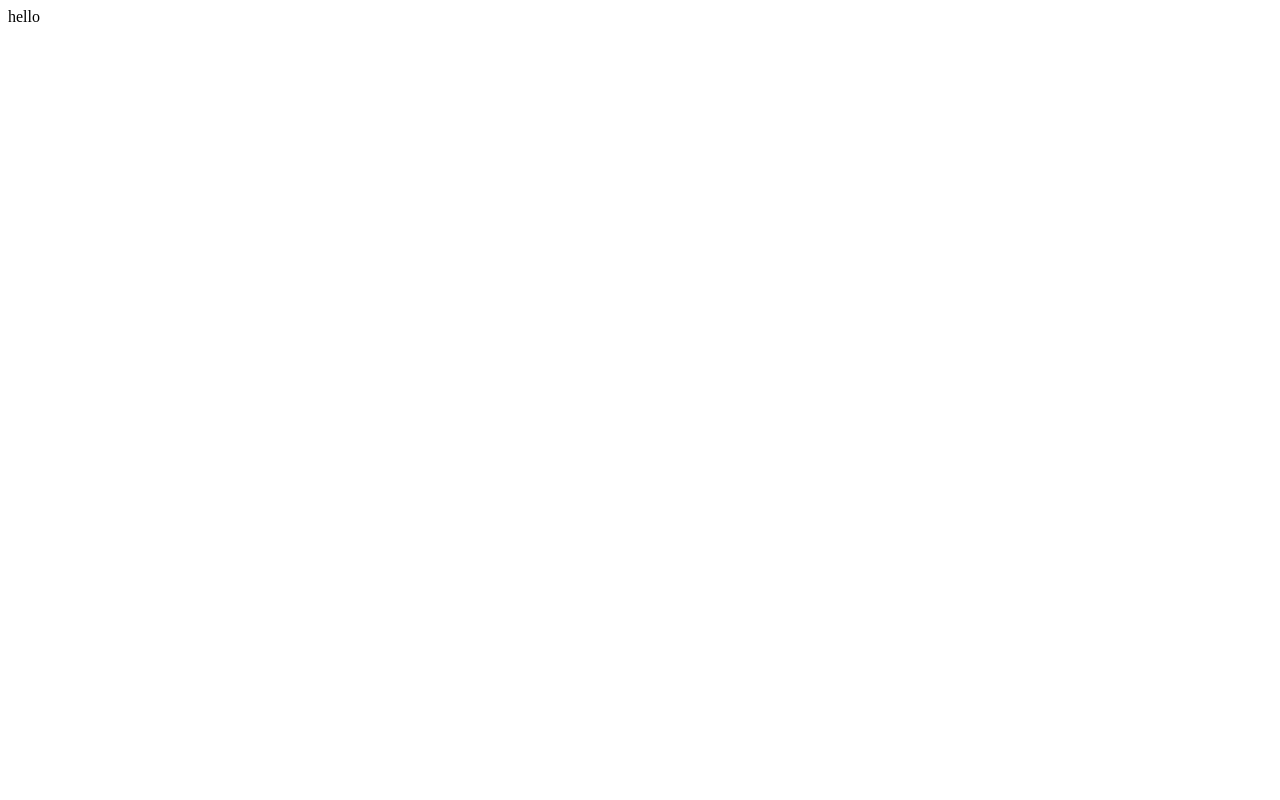
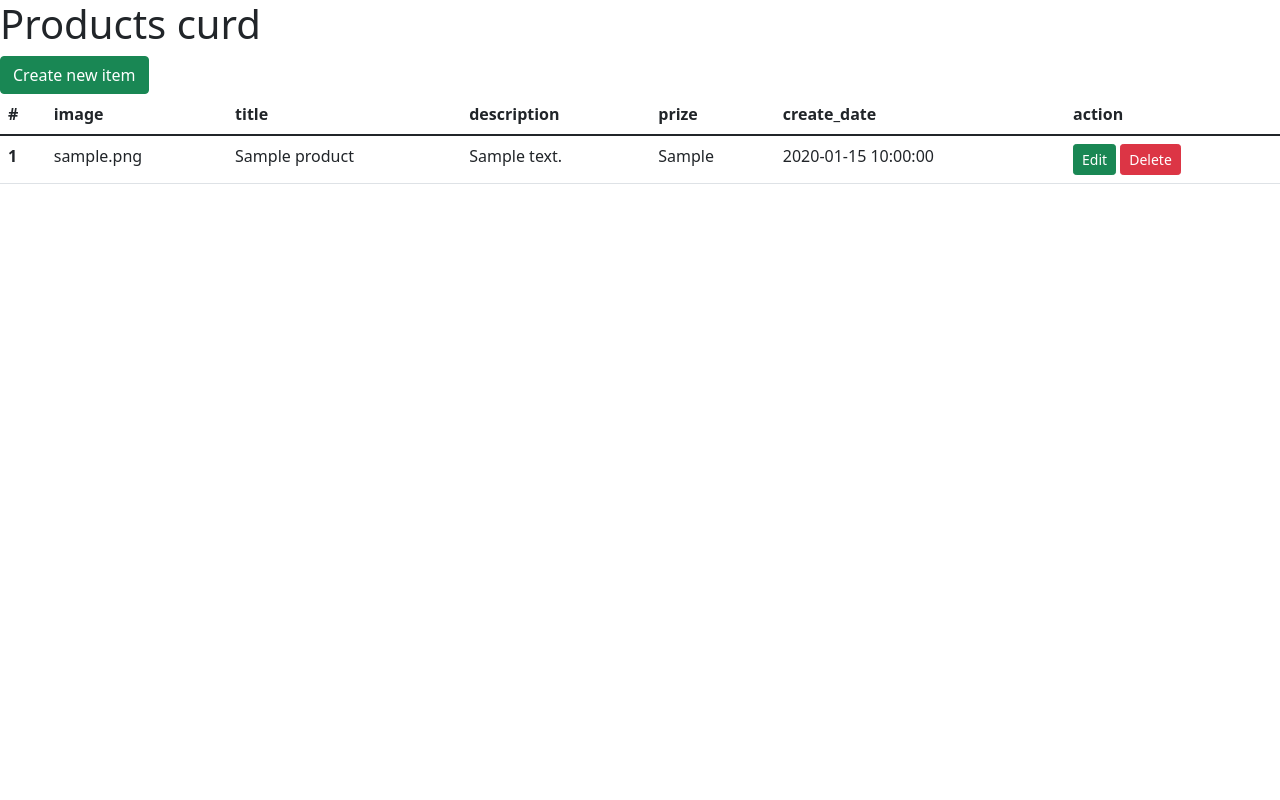
Before and after one commit to HanKwan/php-projects, a PHP site: page /pj.php in a window 1280 px wide. Before the commit the page is almost empty. Run offline with PHP 8.4, Linux system fonts and the light colour scheme; tables that the repository leaves empty or names only in its code hold one stand-in row (values such as "Sample post").

Commit message:
create table

```diff
--- a/pj.php
+++ b/pj.php
@@ -1,3 +1,52 @@
 <?php
-    echo 'hello';
+    $pdo = new PDO('mysql:host=localhost;port=3306;dbname=products_curd', 'root', '');
+    $pdo->setAttribute(PDO::ATTR_ERRMODE, PDO::ERRMODE_EXCEPTION);
+
+    $statement = $pdo->prepare('SELECT * FROM products ORDER BY create_date DESC');
+    $statement->execute();
+    $product = $statement->fetchAll(PDO::FETCH_ASSOC);
 ?>
+
+<!DOCTYPE html>
+<html lang="en">
+<head>
+    <meta charset="UTF-8">
+    <meta http-equiv="X-UA-Compatible" content="IE=edge">
+    <meta name="viewport" content="width=device-width, initial-scale=1.0">
+    <link rel="stylesheet" href="https://cdn.jsdelivr.net/npm/bootstrap@5.1.3/dist/css/bootstrap.min.css" integrity="sha384-1BmE4kWBq78iYhFldvKuhfTAU6auU8tT94WrHftjDbrCEXSU1oBoqyl2QvZ6jIW3" crossorigin="anonymous">
+    <title>product crud</title>
+</head>
+<body>
+    <h1>Products curd</h1>
+    <a href="create.php" class="btn btn-success">Create new item</a>
+    <table class="table">
+  <thead>
+    <tr>
+      <th scope="col">#</th>
+      <th scope="col">image</th>
+      <th scope="col">title</th>
+      <th scope="col">description</th>
+      <th scope="col">prize</th>
+      <th scope="col">create_date</th>
+      <th scope="col">action</th>
+    </tr>
+  </thead>
+  <tbody>
+    <?php foreach($product as $i => $product) { ?>
+        <tr>
+        <th scope="row"><?php echo $i + 1 ?></th>
+        <td><?php echo $product['image'] ?></td>
+        <td><?php echo $product['title'] ?></td>
+        <td><?php echo $product['description'] ?></td>
+        <td><?php echo $product['prize'] ?></td>
+        <td><?php echo $product['create_date'] ?></td>
+        <td>
+            <button type="button" class="btn btn-sm btn-success">Edit</button>
+            <button type="button" class="btn btn-sm btn-danger">Delete</button>
+        </td>
+        </tr>
+    <?php } ?>
+  </tbody>
+</table>
+</body>
+</html>
```
